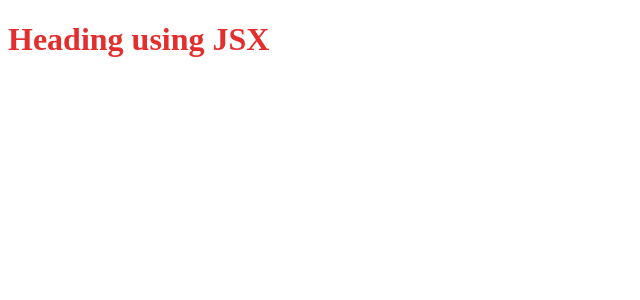
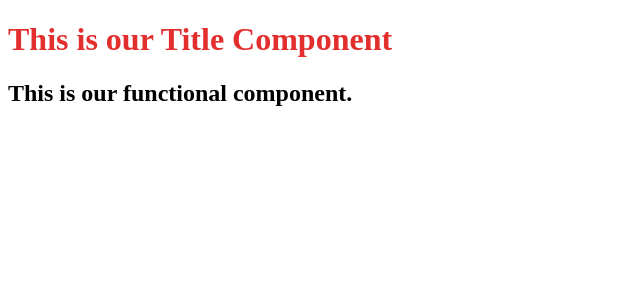
Before and after one commit to 1604Nikhil/LEARNING_REACT, a React (Vite) app: page / in a window 1280 px wide. Shown: the top 300 px of the page, without its empty margins (0-640 px from the left). Built offline with nearby package versions, Linux system fonts and the light colour scheme.

Commit message:
learned about components(how to render them,component composition , use of return vs () in components

```diff
--- a/App.js
+++ b/App.js
@@ -1,8 +1,23 @@
 import React from "react";
-import  ReactDOM  from "react-dom/client";
+import ReactDOM from "react-dom/client";
 
- const jsxHeading = <h1>Heading using JSX</h1>
- //This above syntax is not a valid js syntax behind the scenes parcel is transpiling the code that  JS engine can understand.
+const jsxHeading = <h1>Heading using JSX</h1>;
+//This above syntax is not a valid js syntax behind the scenes parcel is transpiling the code that  JS engine can understand.
 
- const root = ReactDOM.createRoot(document.getElementById('root'))
- root.render(jsxHeading);
+//React Element
+// Note --> Everytime name the component starting with capital letter.
+
+const TitleComponent = () => <h1>This is our Title Component</h1>;
+
+const HeadingComponent = () => {
+  return (
+    <>
+    {/* Component composition. --> Composing components into one another. */}
+      <TitleComponent />
+      <h2>This is our functional component.</h2>
+    </>
+  );
+};
+
+const root = ReactDOM.createRoot(document.getElementById("root"));
+root.render(<HeadingComponent />);
```
Also changed, not shown: 1 other file (tests, documents, lock files or other folders).
